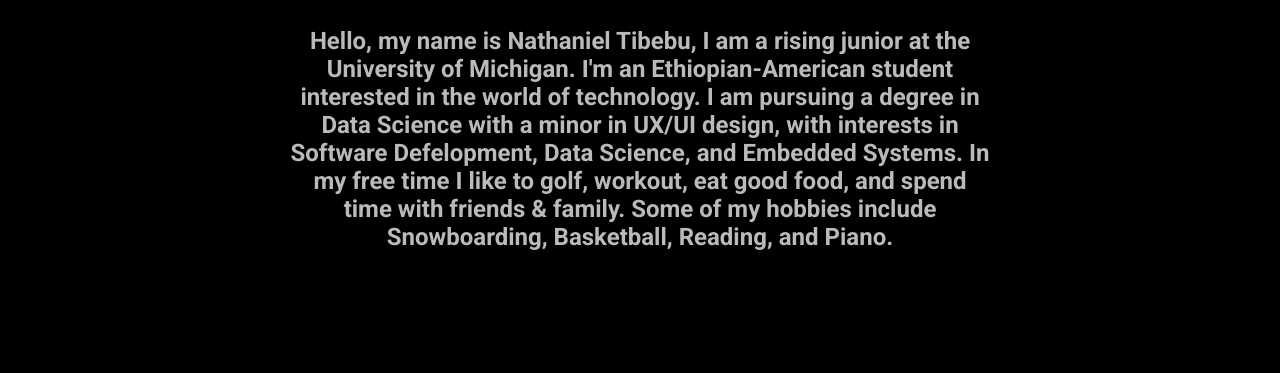
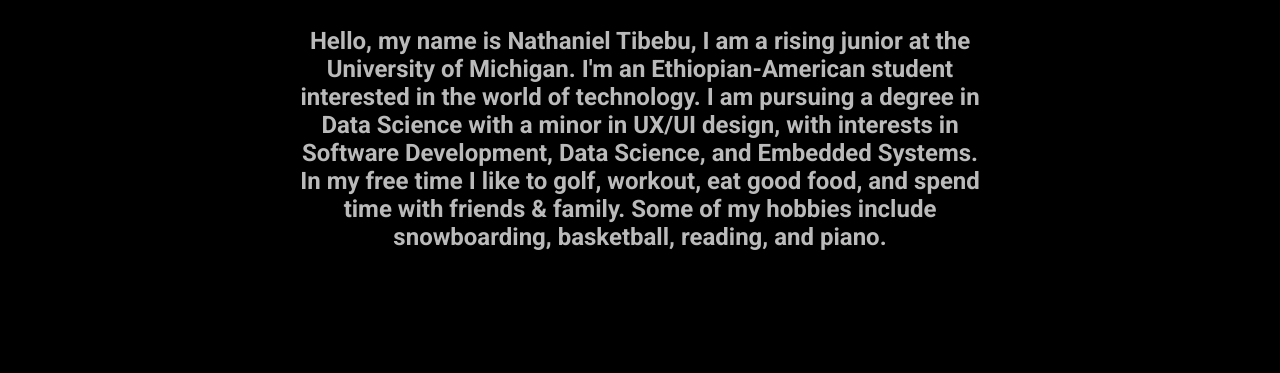
Before and after one commit to ntibebu/portfolio, a plain HTML site: page index.html in a window 1280 px wide. Shown: the part 274-647 px from the top of the page. Drawn offline with Linux system fonts and the light colour scheme.

Commit message:
typo edits

```diff
--- a/index.html
+++ b/index.html
@@ -212,8 +212,8 @@
     <div>
       <h2>About Me!</h2>
     </div>
-   <p style="width: 700px"> Hello, my name is Nathaniel Tibebu, I am a rising junior at the University of Michigan. I'm an Ethiopian-American student interested in the world of technology. I am pursuing a degree in Data Science with a minor in UX/UI design, with interests in Software Defelopment, Data Science, and Embedded Systems.
-        In my free time I like to golf, workout, eat good food, and spend time with friends & family. Some of my hobbies include Snowboarding, Basketball, Reading, and Piano.</p>
+   <p style="width: 700px"> Hello, my name is Nathaniel Tibebu, I am a rising junior at the University of Michigan. I'm an Ethiopian-American student interested in the world of technology. I am pursuing a degree in Data Science with a minor in UX/UI design, with interests in Software Development, Data Science, and Embedded Systems.
+        In my free time I like to golf, workout, eat good food, and spend time with friends & family. Some of my hobbies include snowboarding, basketball, reading, and piano.</p>
   </section>
 
   <section id="courses">
@@ -234,7 +234,7 @@
       -Image Carving Algorithm: Implemented a content-aware seam carving algorithm to resize PPM images without distortion. Managed dynamic memory and matrices, accomplishing a resizing accuracy rate of 98.7%.<br>
       -Office Hours Queue: Built a web backend for a class office hours queue using double linked lists. Arranged 500+ user requests and responses and conducted extensive unit testing by JSON objects. <br> <br>
       Extra Curriculars:<br> <br>
-      -Competed in MUGSS 2023 Datathon. Used numpy, pandas libraries in Python to create and present data visualizations.
+      -Competed in MUGSS 2023 Datathon. Used numpy, pandas libraries in Python and statistical inferences to create and present data visualizations.
 
     </p>
   </section>
```
